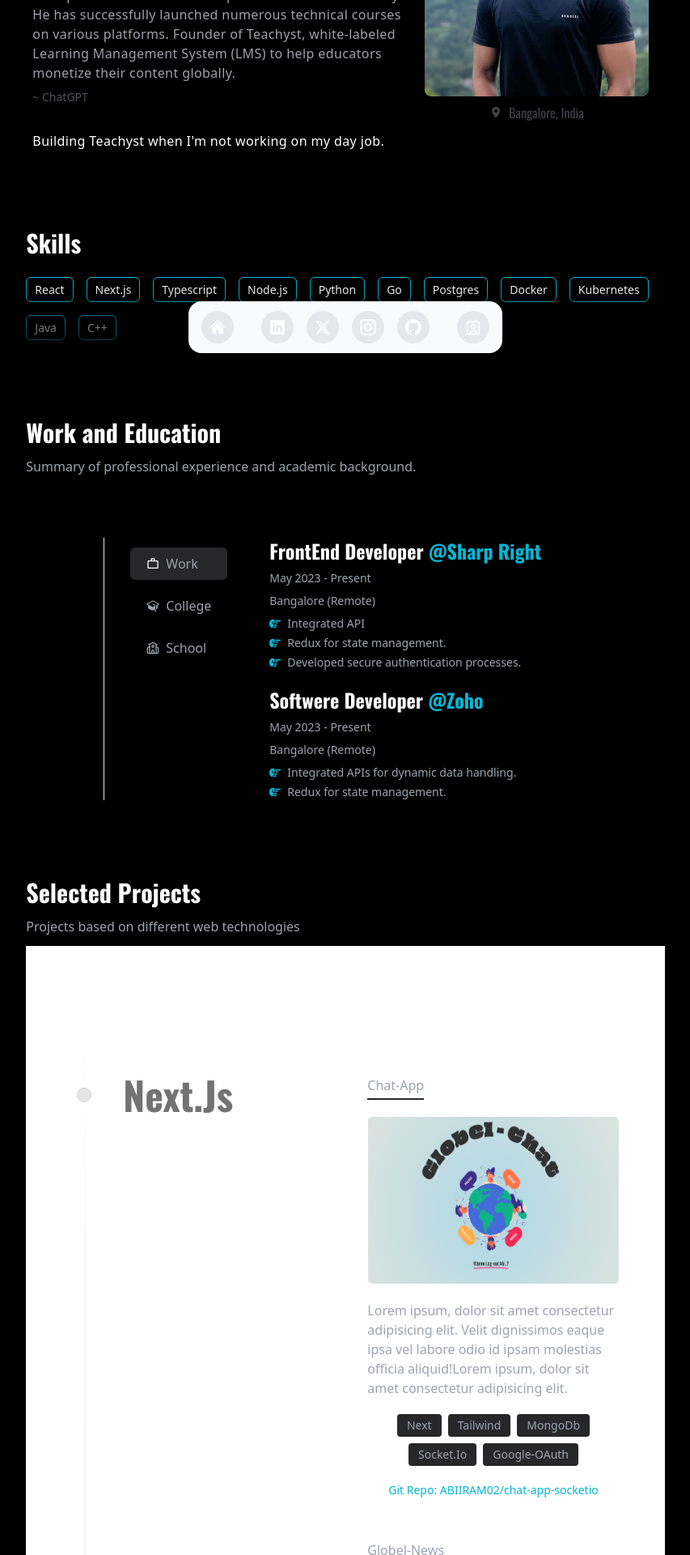
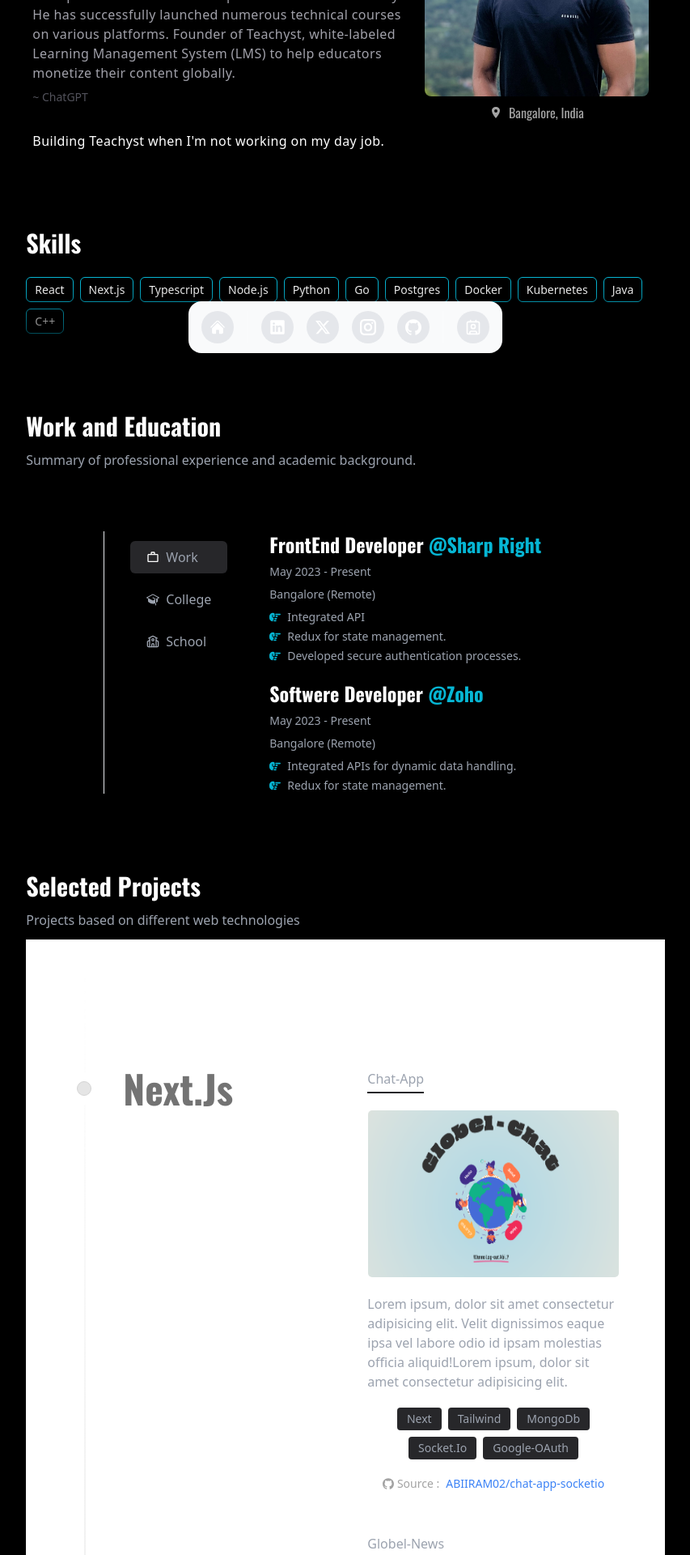
Before and after one commit to ABIIRAM02/abii-portfolio, a Next.js app: page / in a window 1280 px wide. Shown: the part 340-2260 px from the top of the page at 81% size, without its empty margins (213-1066 px from the left). Built offline with nearby package versions, Linux system fonts and the light colour scheme.

Commit message:
footer changes

```diff
--- a/app/(root)/layout.tsx
+++ b/app/(root)/layout.tsx
@@ -1,5 +1,6 @@
 // import Footer from '@/components/Footer';
 import MainNavbar from '@/components/MainNavbar';
+import Footer from '@/components/Footer';
 import Nav from '@/components/Nav';
 import React, { ReactNode } from 'react';
 
@@ -11,9 +12,8 @@ function Homelayout({ children }: { children: ReactNode }) {
           <MainNavbar />
           <Nav />
           {children}
-          {/* <Footer /> */}
+          <Footer />
         </div>
-        {/* <Footer /> */}
       </div>
     </>
   );
--- a/app/layout.tsx
+++ b/app/layout.tsx
@@ -25,9 +25,7 @@ export default function RootLayout({
   return (
     <html lang="en">
       <body>
-        <div className={`xl:max-w-[1440px] w-full ${oswald.variable}`}>
-          {children}
-        </div>
+        <div className={`${oswald.variable}`}>{children}</div>
       </body>
     </html>
   );
--- a/components/Footer.tsx
+++ b/components/Footer.tsx
@@ -1,48 +1,17 @@
-import { portfolio, socialmediaLinks } from '@/util/constants';
-import Image from 'next/image';
 import Link from 'next/link';
 
 const Footer = () => {
-  const { navbar } = portfolio;
-
   return (
-    <section className="my-[3rem] flex flex-col gap-5 items-center justify-center text-2xl">
-      <div>
-        <Link href="#Hero" className="flex gap-3 items-center font-bold">
-          <Image
-            src={navbar.image}
-            alt="profile"
-            width={35}
-            height={35}
-            className="rounded-full"
-          />
-          <h2>{navbar.name}</h2>
-        </Link>
-      </div>
-
-      <div className="text-base font-thin flex gap-4">
-        <Link href="#Work">{navbar.links.work}</Link>
-        <Link href="#Projects">{navbar.links.projects}</Link>
-      </div>
-
-      <div className={`flex justify-center items-center space-x-2`}>
-        {socialmediaLinks.map((data: any) => (
-          <Link
-            target="_blank"
-            href={data.url}
-            key={data.id}
-            className="text-zinc-500 text-sm relative"
-          >
-            <span className="relative z-10 px-2 py-2 inline-block text-zinc-700 bg-transparent ">
-              <data.icon
-                id="Work"
-                className="text-xl text-myLightGray hover:text-myBlue transition duration-200"
-              />
-            </span>
-          </Link>
-        ))}
-      </div>
-    </section>
+    <footer className="flex flex-col mx-auto text-center md:w-2/3 gap-4 md:my-[15vh]">
+      <h2 className="font-bold text-4xl md:text-5xl">Get in Touch</h2>
+      <p className="text-lg md:text-2xl text-myLightGray">
+        Wanna chat? Just shoot me a dm{' '}
+        <Link href="#" className="text-primary-default">
+          with a direct question on twitter
+        </Link>{' '}
+        and I&apos;ll respond whenever I can. I will ignore all soliciting.
+      </p>
+    </footer>
   );
 };
 export default Footer;
--- a/components/SkillsSection.tsx
+++ b/components/SkillsSection.tsx
@@ -6,7 +6,7 @@ const SkillsSection = () => {
     <section id="skills">
       <div className="flex min-h-0 flex-col gap-y-3">
         <h2 className="font-bold text-2xl md:text-3xl text-white">Skills</h2>
-        <div className="flex flex-wrap gap-4 mt-3">
+        <div className="flex flex-wrap gap-2 mt-3">
           {Skills.map((skill: any, id: number) => (
             <div
               key={id}
--- a/components/aceUI/timeline.tsx
+++ b/components/aceUI/timeline.tsx
@@ -4,6 +4,7 @@ import React, { useEffect, useRef, useState } from 'react';
 import Image from 'next/image';
 import { TimelineEntry } from '@/util/constants';
 import Link from 'next/link';
+import { SiGithub } from 'react-icons/si';
 
 export const Timeline = ({ data }: { data: TimelineEntry[] }) => {
   const ref = useRef<HTMLDivElement>(null);
@@ -81,9 +82,17 @@ export const Timeline = ({ data }: { data: TimelineEntry[] }) => {
                           </li>
                         ))}
                       </div>
-                      <p className=" text-myBlue rounded text-center py-3 my-2">
-                        <Link target="_blank" href={project.repo}>
-                          Git Repo: {project.repoName}
+                      <p className=" text-primary-default rounded text-center py-3 my-2 ">
+                        <Link
+                          target="_blank"
+                          href={project.repo}
+                          className="flex items-center justify-center gap-2"
+                        >
+                          <span className="text-myLightGray flex items-center gap-1">
+                            <SiGithub />
+                            Source :
+                          </span>{' '}
+                          {project.repoName}
                         </Link>
                       </p>
                     </div>
--- a/tailwind.config.ts
+++ b/tailwind.config.ts
@@ -14,11 +14,13 @@ const config: Config = {
           'conic-gradient(from 180deg at 50% 50%, var(--tw-gradient-stops))',
       },
       colors: {
-        primary: {},
+        primary: {
+          default: '#3b82f6',
+        },
         secondary: {
           default: '#06b6d4',
         },
-        myLightGray: '#3F3F46',
+        myLightGray: '#A3A3A3',
         myGray: '#27272A',
         myBlue: '#06B6D4',
       },
--- a/util/constants.ts
+++ b/util/constants.ts
@@ -116,7 +116,7 @@ export const workAndEducation = [
         role: 'BCA',
         date: '2019 - 2022',
         location: 'Coimbatore,Tamilnadu',
-        details: ['Final year project - Hostel Management'],
+        details: ['Class people leader','Final year project - Hostel Management'],
       },
     ],
   },
```
